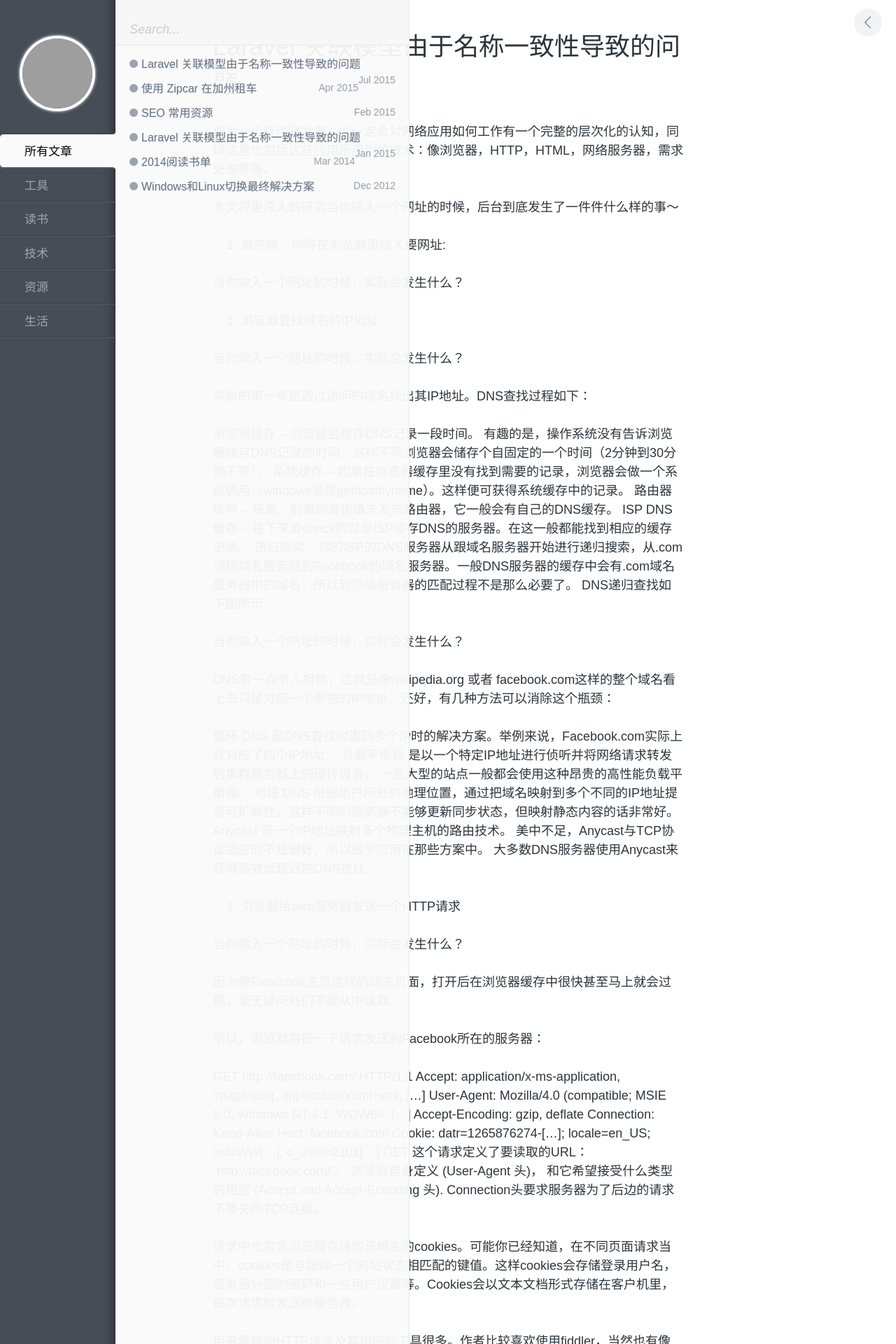
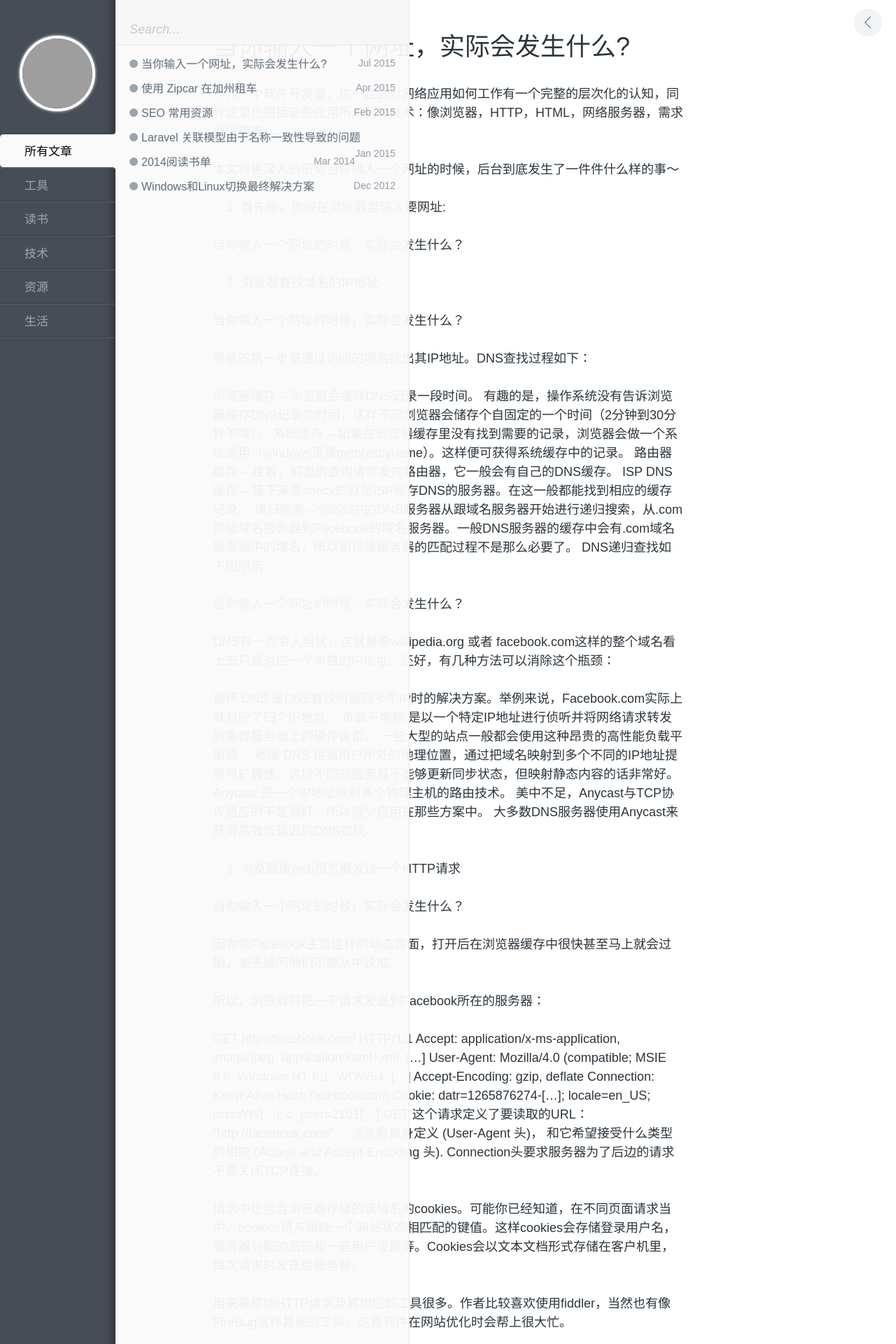
Before and after one commit to duduool/duduool.github.io, a Jekyll site: the page built from _posts/tech/2015-07-08-what-would-hapen-when-you-input-a-url.md, in a window 1280 px wide. Shown: the top 1920 px of the page at 70% size. Built offline with Jekyll 4.4.1, drawn with Linux system fonts in a browser that asks for light colours; grey boxes are pictures that could not be loaded.

Commit message:
Signed-off-by: qiaox <qiaox@QIAOX-PC.500wan.com>

```diff
--- a/_posts/tech/2015-07-08-what-would-hapen-when-you-input-a-url.md
+++ b/_posts/tech/2015-07-08-what-would-hapen-when-you-input-a-url.md
@@ -1,6 +1,6 @@
 ---
 layout: post
-title: Laravel 关联模型由于名称一致性导致的问题
+title: 当你输入一个网址，实际会发生什么?
 category: 技术
 tags: [PHP, Laravel]
 keywords: Laravel,Conflict,Relationship,Model
```
